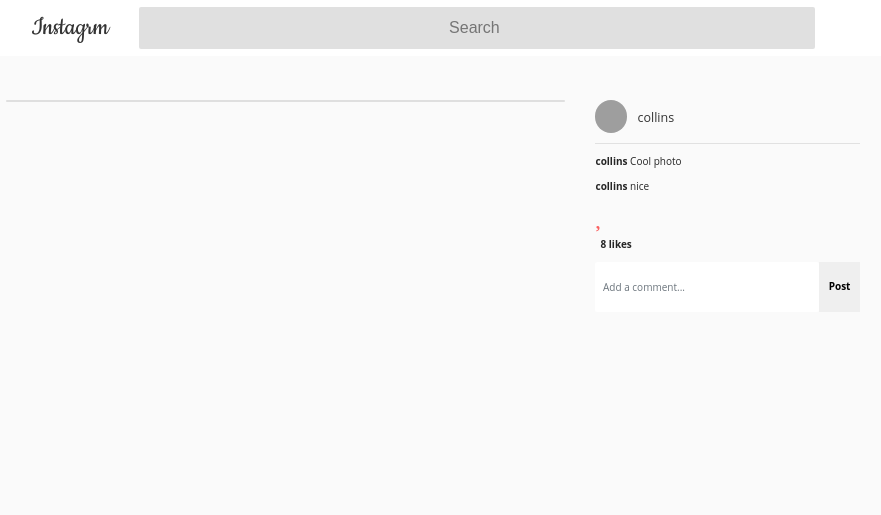
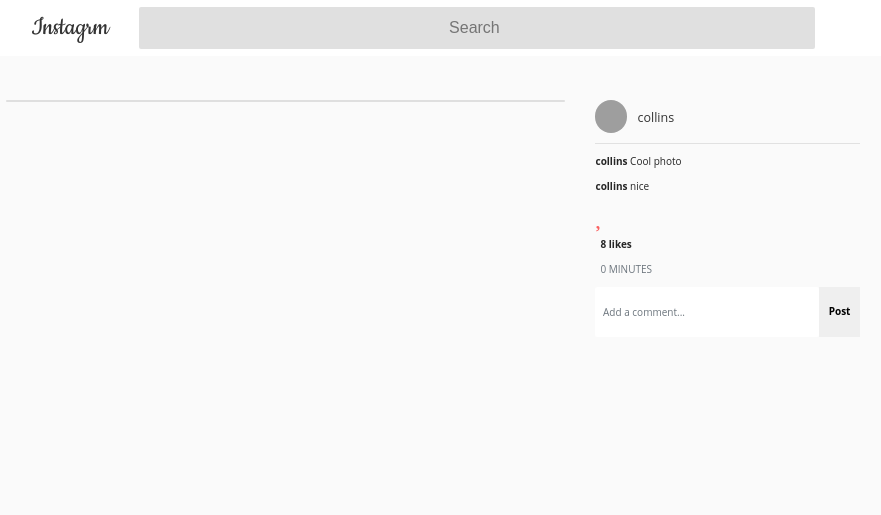
Before and after one commit to Bchizi/instagrm, a Django app: page /post/2 in a window 1280 px wide. Shown: the top 515 px of the page, without its empty margins (207-1088 px from the left). Run offline with Django 3.2, Linux system fonts and the light colour scheme; a user stored in the database is signed in; data comes from the database, SQL or seed files in the repository; both versions use the stored data as it was after the commit; some libraries are stand-ins or nearby versions; some web fonts are replaced; grey boxes are pictures that could not be loaded.

Commit message:
Include post date on templates with timesince filter

```diff
--- a/instagrm/templates/instagrm/index.html
+++ b/instagrm/templates/instagrm/index.html
@@ -57,6 +57,7 @@
                         <p class="card-text mb-3"><span style="font-weight: bolder;">{{comment.user.username}} </span>{{comment.comment}}</p>
                         {%endif%}
                     {%endfor%}
+                    <p class="text-muted">{{post.date|timesince|upper}}</p>
                 </div>
             </div>
             {%endfor%}
--- a/instagrm/templates/instagrm/post.html
+++ b/instagrm/templates/instagrm/post.html
@@ -29,6 +29,7 @@
             </a>
             <i class="far fa-comment fa-lg" style="font-size: 30px;"></i>
             <p class="ml-2" style="font-weight: bolder; margin-top:10px">{{post.likes}} likes</p>
+            <p class="ml-2 text-muted">{{post.date|timesince|upper}}</p>
             <form class="" action="{%url 'post' post.id%}" style="border:none; padding:0; display:flex" method="POST">
                 {%csrf_token%}
                 {{comment_form}}
```
Also changed, not shown: db.sqlite3.
